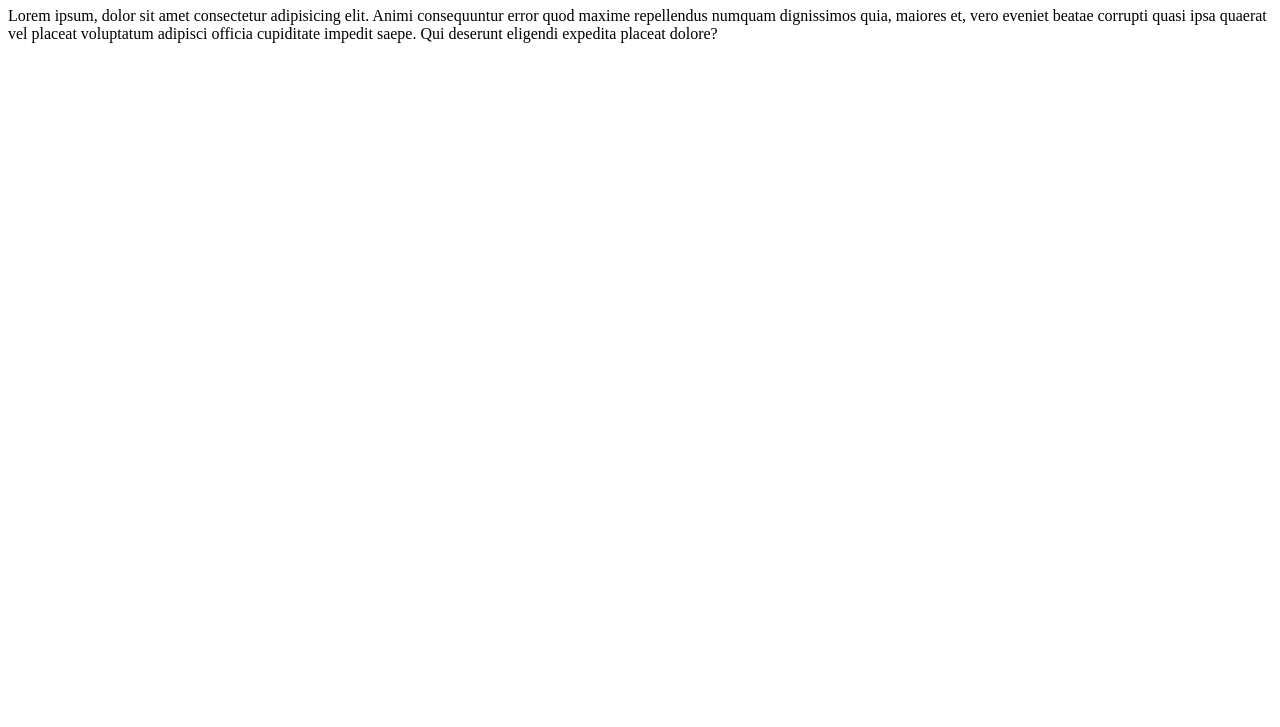
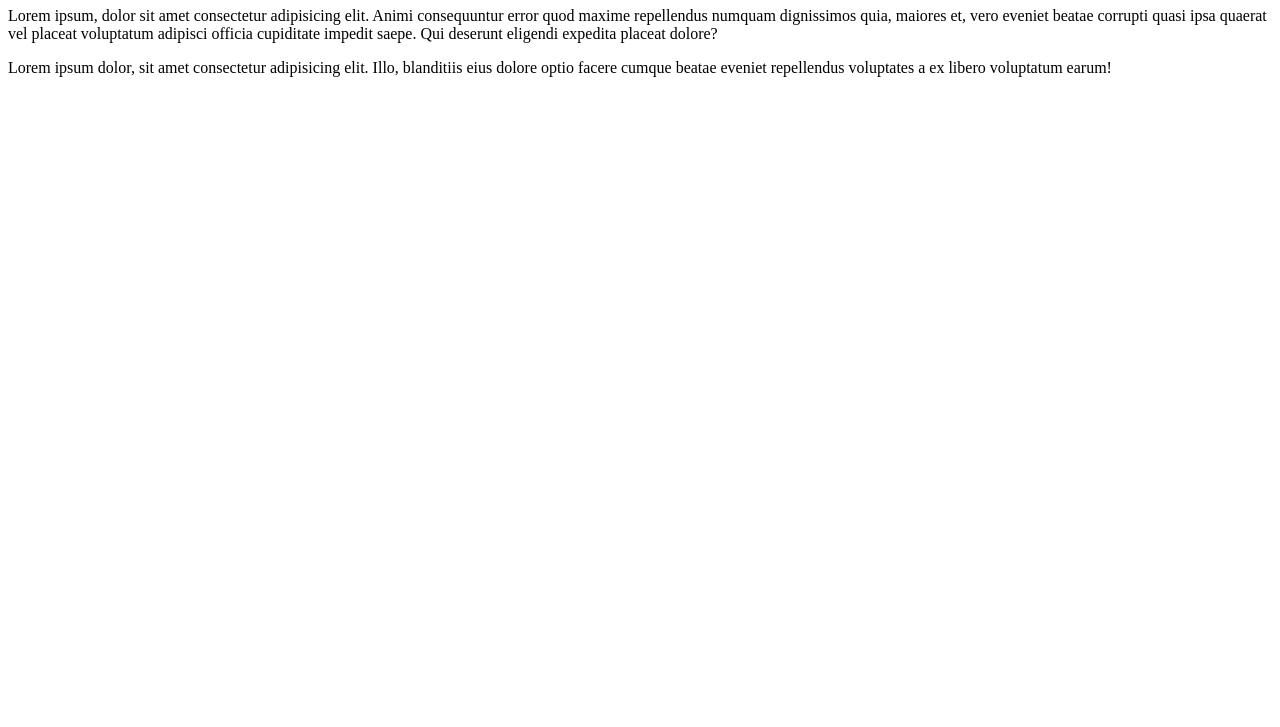
Before and after one commit to abdullahazmir/my-first-github, a plain HTML site: page new.html in a window 1280 px wide. Shown: the part 73-800 px from the top of the page. Drawn offline with Linux system fonts and the light colour scheme.

Commit message:
add new branch

```diff
--- a/new.html
+++ b/new.html
@@ -8,5 +8,6 @@
 <body>
     <h1>This a new edit</h1>
     <p>Lorem ipsum, dolor sit amet consectetur adipisicing elit. Animi consequuntur error quod maxime repellendus numquam dignissimos quia, maiores et, vero eveniet beatae corrupti quasi ipsa quaerat vel placeat voluptatum adipisci officia cupiditate impedit saepe. Qui deserunt eligendi expedita placeat dolore?</p>
+    <p>Lorem ipsum dolor, sit amet consectetur adipisicing elit. Illo, blanditiis eius dolore optio facere cumque beatae eveniet repellendus voluptates a ex libero voluptatum earum!</p>
 </body>
 </html>
```
